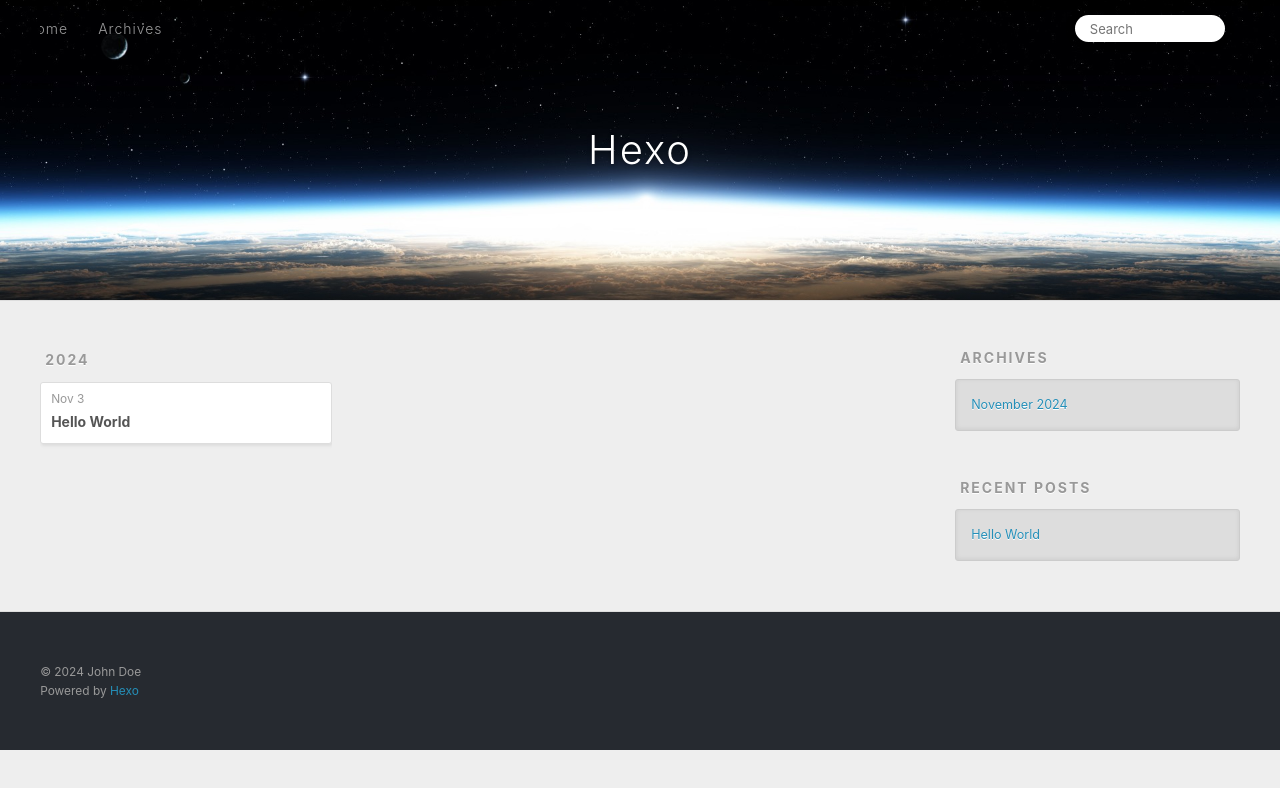
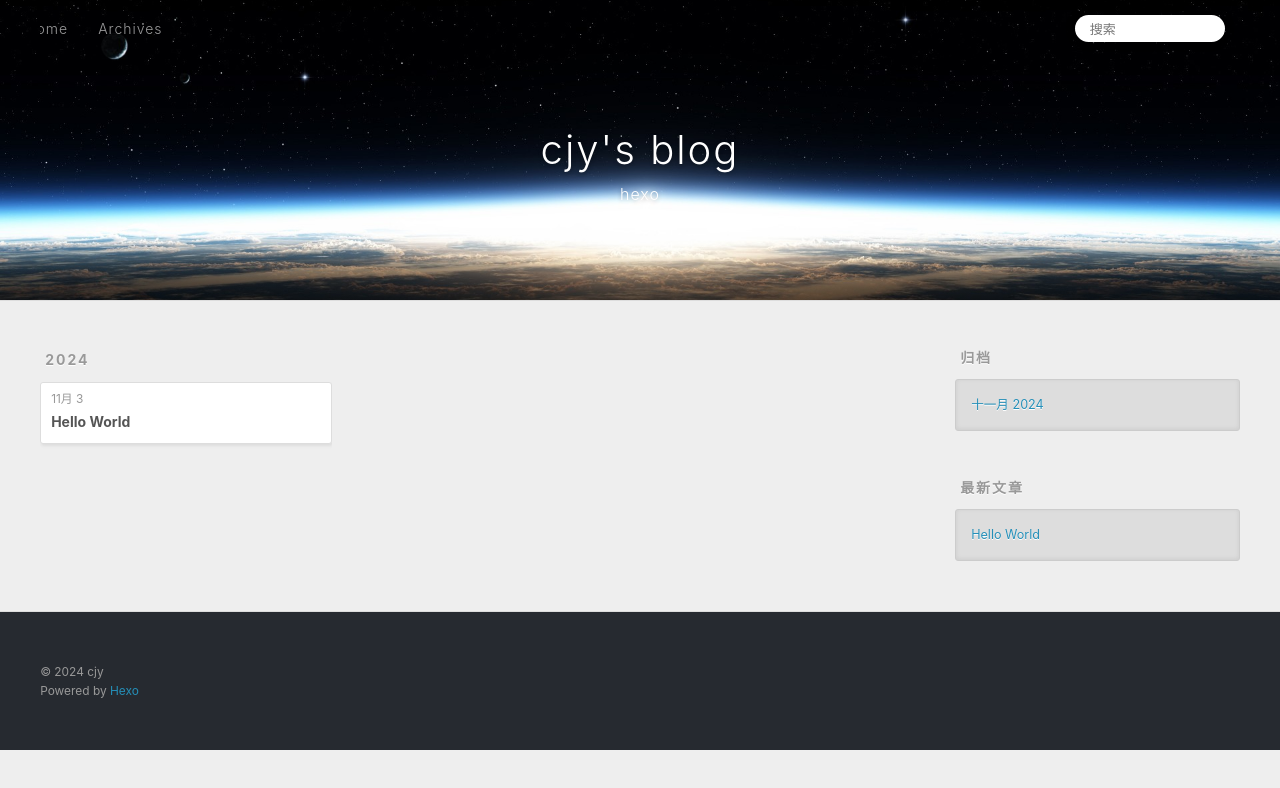
Before and after one commit to cjy2011/cjy2011.github.io, a plain HTML site: page archives/index.html in a window 1280 px wide. Both pictures are taken after a click on the link 1232 px from the left and 27 px from the top of the page. Drawn offline with Linux system fonts and the light colour scheme.

Commit message:
Site updated: 2024-11-03 01:50:50

```diff
--- a/archives/index.html
+++ b/archives/index.html
@@ -4,17 +4,20 @@
   <meta charset="utf-8">
 
 
-  <title>Archives | Hexo</title>
+  <title>归档 | cjy&#39;s blog</title>
   <meta name="viewport" content="width=device-width, initial-scale=1, shrink-to-fit=no">
-  <meta property="og:type" content="website">
-<meta property="og:title" content="Hexo">
+  <meta name="description" content="blog">
+<meta property="og:type" content="website">
+<meta property="og:title" content="cjy&#39;s blog">
 <meta property="og:url" content="http://example.com/archives/index.html">
-<meta property="og:site_name" content="Hexo">
-<meta property="og:locale" content="en_US">
-<meta property="article:author" content="John Doe">
+<meta property="og:site_name" content="cjy&#39;s blog">
+<meta property="og:description" content="blog">
+<meta property="og:locale" content="zh_CN">
+<meta property="article:author" content="cjy">
+<meta property="article:tag" content="blog">
 <meta name="twitter:card" content="summary">
 
-    <link rel="alternate" href="/atom.xml" title="Hexo" type="application/atom+xml">
+    <link rel="alternate" href="/atom.xml" title="cjy's blog" type="application/atom+xml">
 
 
     <link rel="shortcut icon" href="/favicon.png">
@@ -39,8 +42,12 @@
   <div id="header-outer" class="outer">
     <div id="header-title" class="inner">
       <h1 id="logo-wrap">
-        <a href="/" id="logo">Hexo</a>
+        <a href="/" id="logo">cjy&#39;s blog</a>
       </h1>
+
+        <h2 id="subtitle-wrap">
+          <a href="/" id="subtitle">hexo</a>
+        </h2>
 
     </div>
     <div id="header-inner" class="inner">
@@ -55,12 +62,12 @@
       <nav id="sub-nav">
 
 
-          <a class="nav-icon" href="/atom.xml" title="RSS Feed"><span class="fa fa-rss"></span></a>
+          <a class="nav-icon" href="/atom.xml" title="RSS 订阅"><span class="fa fa-rss"></span></a>
 
-        <a class="nav-icon nav-search-btn" title="Search"><span class="fa fa-search"></span></a>
+        <a class="nav-icon nav-search-btn" title="搜索"><span class="fa fa-search"></span></a>
       </nav>
       <div id="search-form-wrap">
-        <form action="//google.com/search" method="get" accept-charset="UTF-8" class="search-form"><input type="search" name="q" class="search-form-input" placeholder="Search"><button type="submit" class="search-form-submit">&#xF002;</button><input type="hidden" name="sitesearch" value="http://example.com"></form>
+        <form action="//google.com/search" method="get" accept-charset="UTF-8" class="search-form"><input type="search" name="q" class="search-form-input" placeholder="搜索"><button type="submit" class="search-form-submit">&#xF002;</button><input type="hidden" name="sitesearch" value="http://example.com"></form>
       </div>
     </div>
   </div>
@@ -84,7 +91,7 @@
   <div class="archive-article-inner">
     <header class="archive-article-header">
       <a href="/2024/11/03/hello-world/" class="archive-article-date">
-  <time class="dt-published" datetime="2024-11-02T16:54:02.558Z" itemprop="datePublished">Nov 3</time>
+  <time class="dt-published" datetime="2024-11-02T16:54:02.558Z" itemprop="datePublished">11月 3</time>
 </a>
 
 
@@ -116,9 +123,9 @@
 
 
   <div class="widget-wrap">
-    <h3 class="widget-title">Archives</h3>
+    <h3 class="widget-title">归档</h3>
     <div class="widget">
-      <ul class="archive-list"><li class="archive-list-item"><a class="archive-list-link" href="/archives/2024/11/">November 2024</a></li></ul>
+      <ul class="archive-list"><li class="archive-list-item"><a class="archive-list-link" href="/archives/2024/11/">十一月 2024</a></li></ul>
     </div>
   </div>
 
@@ -126,7 +133,7 @@
 
 
   <div class="widget-wrap">
-    <h3 class="widget-title">Recent Posts</h3>
+    <h3 class="widget-title">最新文章</h3>
     <div class="widget">
       <ul>
 
@@ -147,7 +154,7 @@
   <div class="outer">
     <div id="footer-info" class="inner">
 
-      &copy; 2024 John Doe<br>
+      &copy; 2024 cjy<br>
       Powered by <a href="https://hexo.io/" target="_blank">Hexo</a>
     </div>
   </div>
```
Also changed, not shown: 2024/11/03/hello-world/index.html (+19 -14 lines), archives/2024/11/index.html (+23 -16 lines), archives/2024/index.html (+23 -16 lines), index.html (+23 -16 lines).
